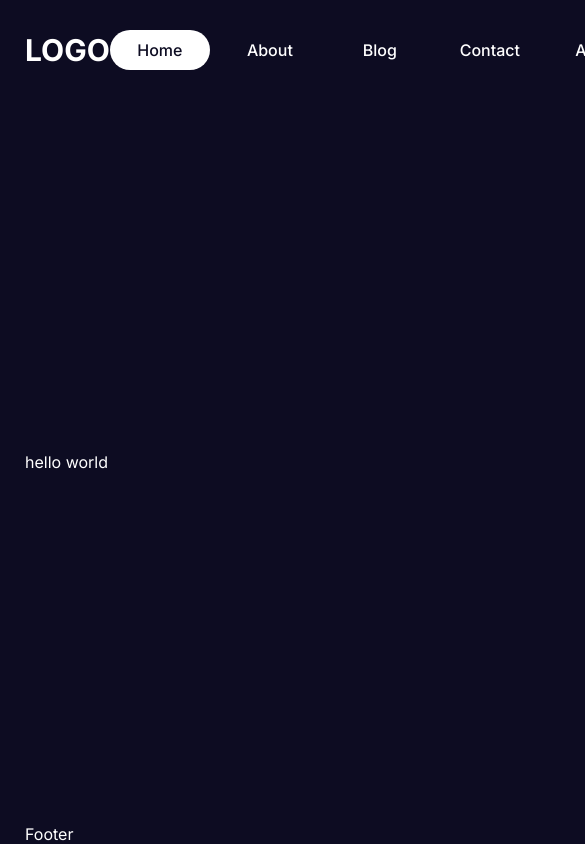
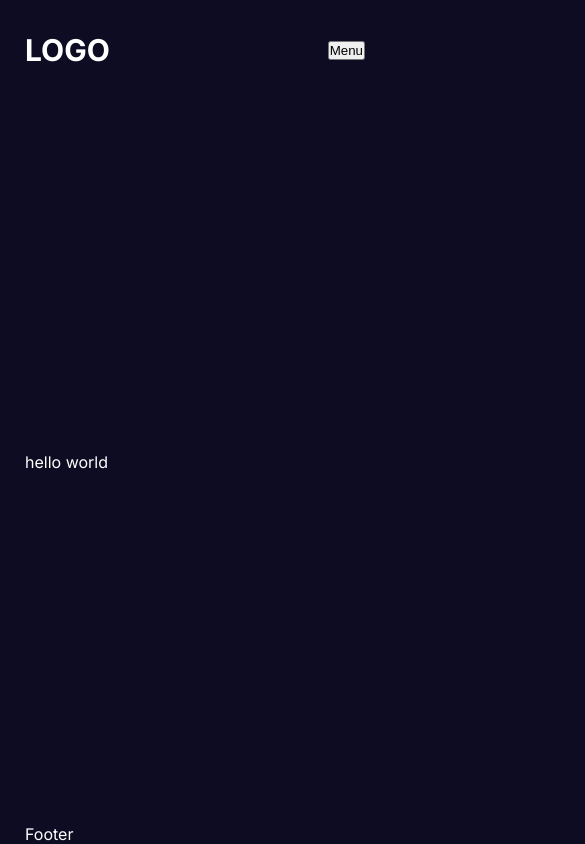
Before and after one commit to Frank202303/practice-daily-nextjs-ts, a Next.js app: page / in a window 390 px wide. Shown: the top 844 px of the page, 585 px wide, since content can reach past the window. Built offline with nearby package versions, Linux system fonts and the light colour scheme.

Commit message:
1. ADD: mobile MENU; 2. ADD optional para -- onClick for NavLinkComponent;

```diff
--- a/components/navBar/links/Links.tsx
+++ b/components/navBar/links/Links.tsx
@@ -1,6 +1,8 @@
+"use client";
 import { NavLink } from "@/interfaces/interfaces";
 import NavLinkComponent from "./navLink/NavLink";
 import styles from "./links.module.css";
+import { useState } from "react";
 
 const links: NavLink[] = [
   { title: "Home", path: "/" },
@@ -10,11 +12,13 @@ const links: NavLink[] = [
 ];
 
 const Links = () => {
+  const [open, setOpen] = useState(false);
   // MOCK  TODO
   const session = true;
   const isAdmin = true;
 
   return (
+    <div>
       <div className={styles.container}>
         {links.map((link) => (
           <NavLinkComponent link={link} key={link.title} />
@@ -24,10 +28,32 @@ const Links = () => {
             {isAdmin && (
               <NavLinkComponent link={{ title: "Admin", path: "/admin" }} />
             )}
-          <button>Logout</button>
+            <button className={styles.logoutBtn}>Logout</button>
           </>
         ) : (
           <NavLinkComponent link={{ title: "Login", path: "/login" }} />
+        )}
+      </div>
+      <button
+        className={styles.btnMenu}
+        onClick={() => {
+          setOpen((prev) => !prev);
+        }}
+      >
+        Menu
+      </button>
+      {open && (
+        <div className={styles.mobileMenu}>
+          {links.map((link) => (
+            <NavLinkComponent
+              link={link}
+              key={link.title}
+              onClick={() => {
+                setOpen((prev) => !prev);
+              }}
+            />
+          ))}
+        </div>
       )}
     </div>
   );
--- a/components/navBar/links/links.module.css
+++ b/components/navBar/links/links.module.css
@@ -3,3 +3,39 @@
     flex-direction: row;
     gap: 10px;
 }
+
+.logoutBtn {
+    padding: 10px;
+    cursor: pointer;
+    font-weight: bold;
+}
+
+.btnMenu,
+.mobileMenu {
+    display: none;
+}
+
+@media(max-width: 768px) {
+    .container {
+        display: none;
+    }
+
+    .btnMenu {
+        display: block;
+    }
+
+    .mobileMenu {
+        display: flex;
+        flex-direction: column;
+        justify-content: center;
+        gap: 15px;
+        position: absolute;
+        top: 100px;
+        right: 0;
+        height: calc(100vh - 100px);
+        width: 50vw;
+        background-color: blueviolet;
+        padding: 20px;
+
+    }
+}
--- a/components/navBar/links/navLink/NavLink.tsx
+++ b/components/navBar/links/navLink/NavLink.tsx
@@ -6,14 +6,16 @@ import { usePathname } from "next/navigation";
 
 interface Props {
   link: NavLink;
+  onClick?: () => void;
 }
 
-const NavLinkComponent = ({ link }: Props) => {
+const NavLinkComponent = ({ link, onClick }: Props) => {
   const pathName = usePathname();
   console.log(pathName);
   return (
     <div
       className={`${styles.container}  ${pathName === link.path && styles.active}`}
+      onClick={onClick}
     >
       <Link href={link.path}>{link.title}</Link>
     </div>
```
Lines whose indentation alone changed are shown as unchanged.
